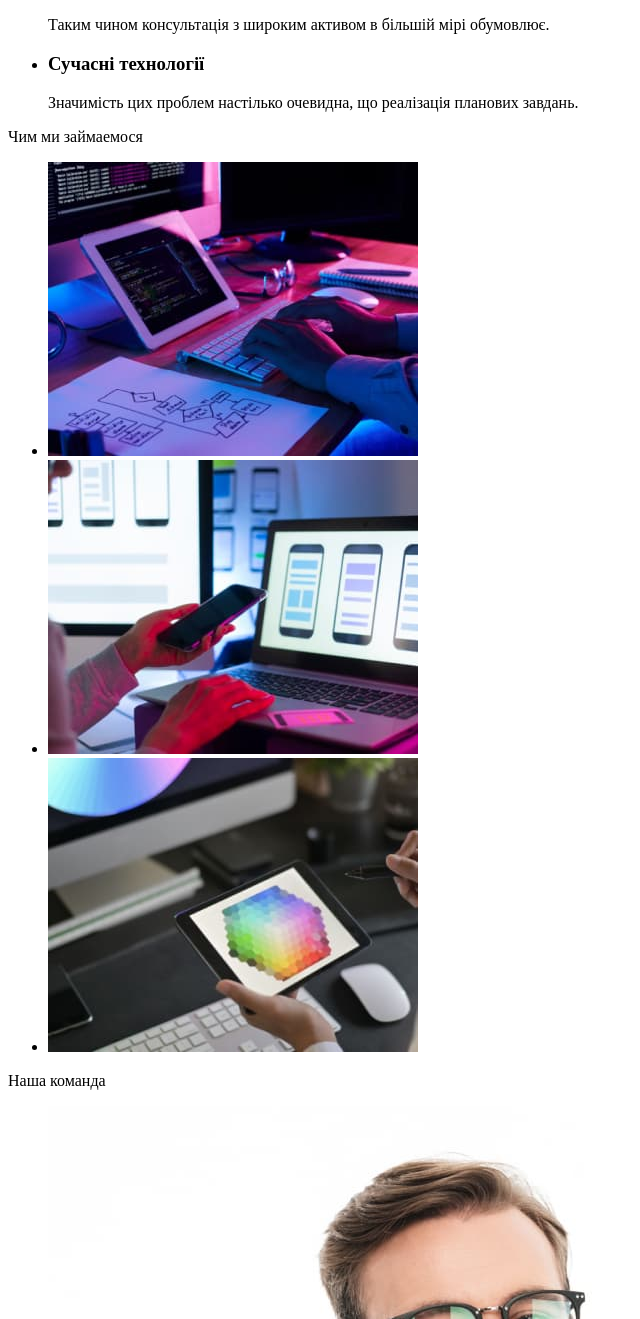
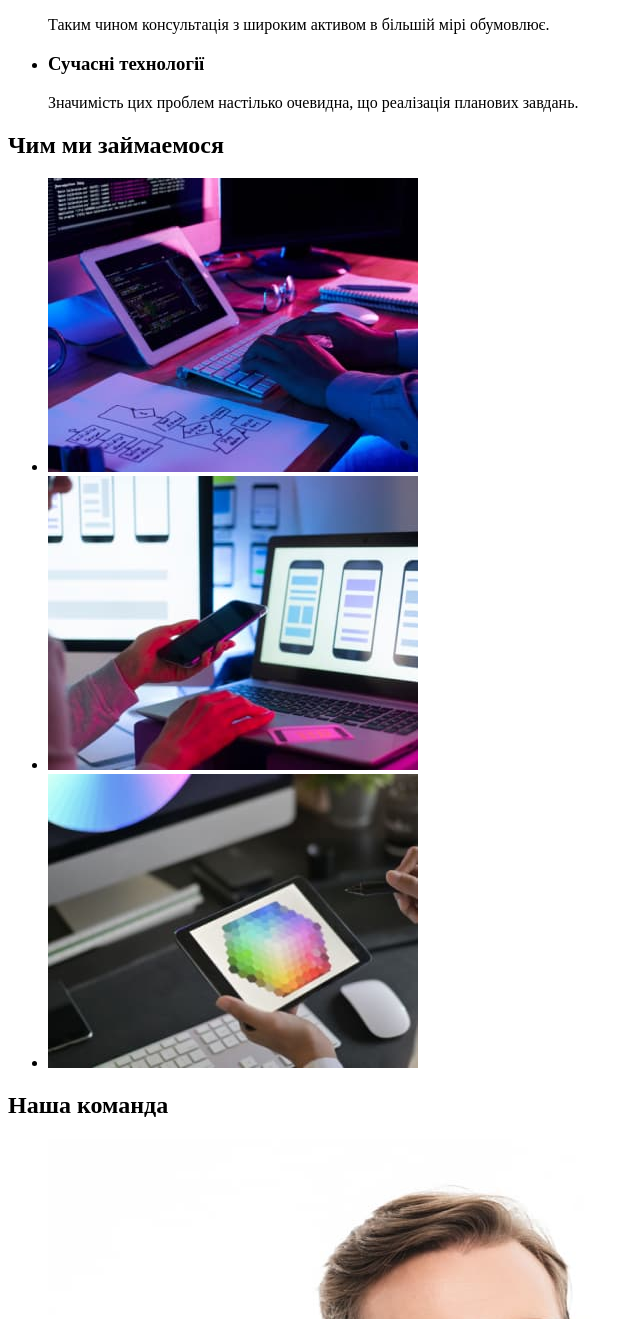
Before and after one commit to arturtretyak/goit-markup-hw-01, a plain HTML site: page index.html in a window 1280 px wide. Shown: the part 429-1748 px from the top of the page, without its empty margins (0-640 px from the left). Drawn offline with Linux system fonts and the light colour scheme.

Commit message:
refactoring to h2

```diff
--- a/index.html
+++ b/index.html
@@ -21,7 +21,7 @@
     </header>
     <main>
       <h1>Ефективні рішення для вашого бізнесу</h1>
-      <h2 hidden>Рішення</h2>
+
       <button type="button">Замовити послугу</button>
 
       <section>
@@ -58,7 +58,7 @@
       </section>
 
       <section>
-        <p>Чим ми займаемося</p>
+        <h2>Чим ми займаемося</h2>
         <ul>
           <li>
             <img src="/images/img-what-we-do-1.jpg" alt="Робота з кодом" />
@@ -72,7 +72,7 @@
         </ul>
       </section>
       <section>
-        <p>Наша команда</p>
+        <h2>Наша команда</h2>
         <ul>
           <li>
             <img
```
